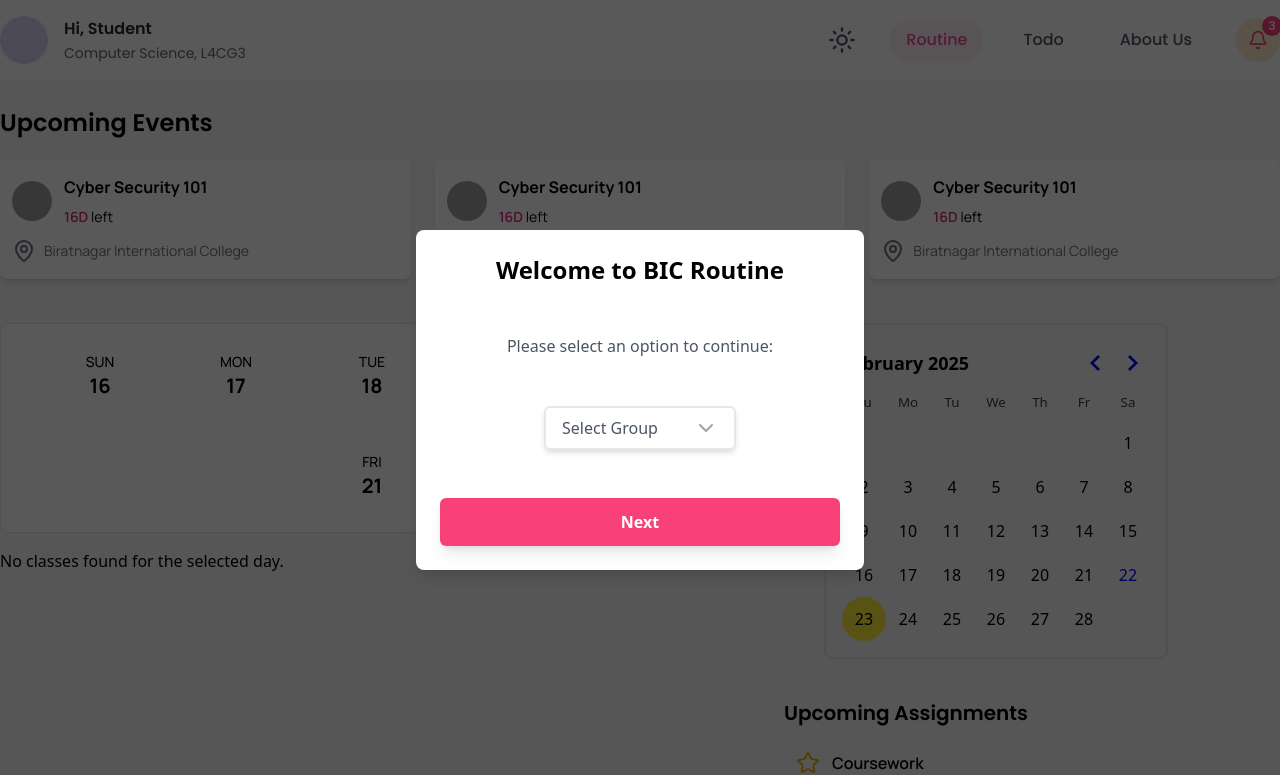
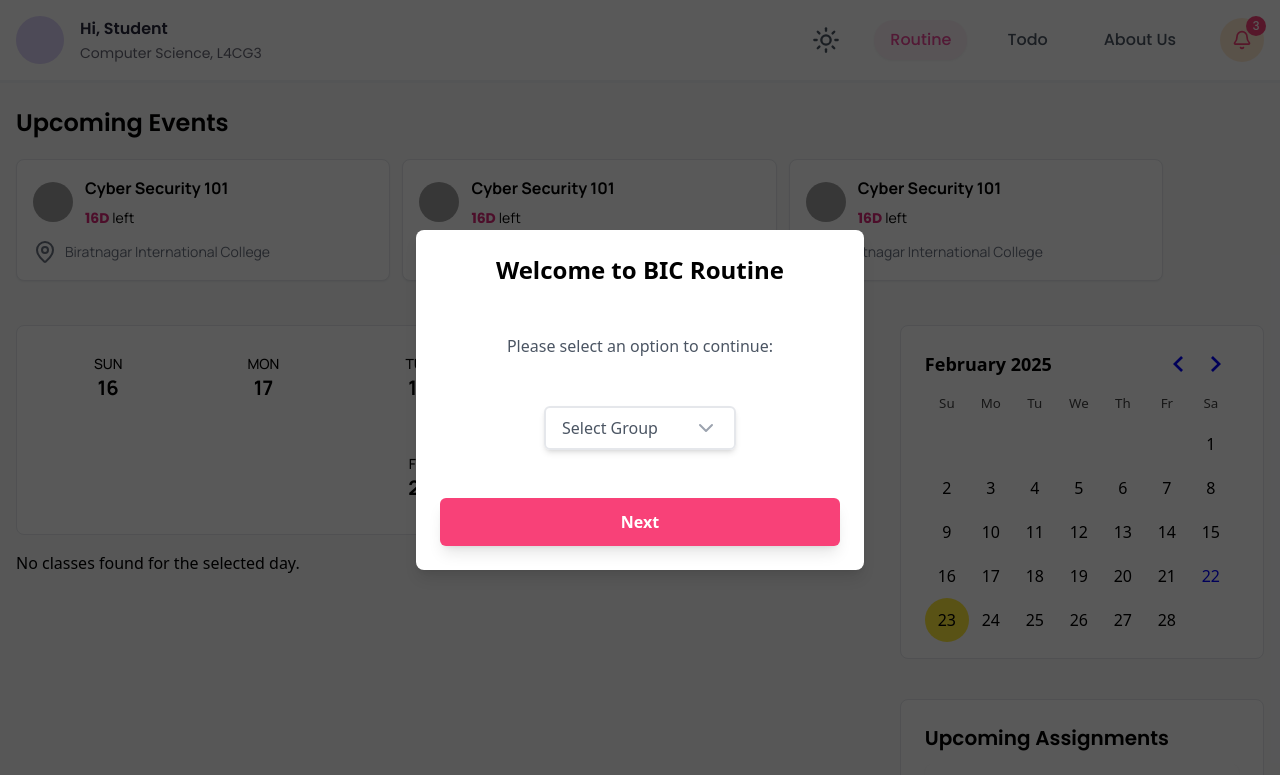
Before and after one commit to adgator101/routine-v2-react, a React (Vite) app: page / in a window 1280 px wide. Shown: the top 775 px of the page. Built offline with nearby package versions, Linux system fonts and the light colour scheme; grey boxes are pictures that could not be loaded.

Commit message:
feat: improve UI/alignment

```diff
--- a/src/components/Assignment.jsx
+++ b/src/components/Assignment.jsx
@@ -3,7 +3,7 @@
 
 const Assignment = () => {
   return (
-    <div>
+    <>
       <p className="font-poppins text-xl font-semibold">Upcoming Assignments</p>
       {[...Array(3)].map((_, index) => (
         <div
@@ -24,7 +24,7 @@
           </div>
         </div>
       ))}
-    </div>
+    </>
   );
 };
 
--- a/src/components/DateButton.jsx
+++ b/src/components/DateButton.jsx
@@ -12,7 +12,7 @@
   });
 
   return (
-    <div className="date-buttons flex flex-wrap justify-center gap-4 rounded-lg border border-gray-200 bg-white px-4 py-4 font-manrope md:mb-4 lg:gap-6">
+    <div className="date-buttons flex flex-wrap justify-evenly gap-4 rounded-lg border border-gray-200 bg-white px-4 py-4 font-manrope md:mb-4 lg:gap-6">
       {daysOfWeek.map((day, index) => {
         const isSelected = selectedDay === day;
 
--- a/src/components/EventCard.jsx
+++ b/src/components/EventCard.jsx
@@ -5,11 +5,11 @@
   return (
     <>
       <p className="font-poppins text-2xl font-semibold">Upcoming Events</p>
-      <div className="my-5 grid grid-cols-1 gap-3 font-manrope sm:grid-cols-2 md:grid-cols-3 md:gap-6">
+      <div className="my-5 flex flex-wrap lg:justify-stretch gap-3 font-manrope md:gap-6 lg:gap-3">
         {[...Array(3)].map((_, index) => (
           <div
             key={index}
-            className="grid cursor-pointer gap-3 rounded-lg bg-white p-3 py-4 shadow-md transition-[shadow_transform] hover:scale-105 hover:shadow-md"
+            className="grid w-96 cursor-pointer gap-3 rounded-lg bg-white p-4 shadow-sm transition-[shadow_transform] hover:scale-105 hover:shadow-md lg:w-[30%] border"
           >
             <div className="flex items-center gap-3">
               <img
@@ -20,7 +20,7 @@
               <div className="flex flex-col gap-2">
                 <p className="text-md font-bold">Cyber Security 101</p>
                 <p className="text-sm">
-                  <span className="text-md font-semibold text-[#db2778]">
+                  <span className="text-md font-poppins font-bold text-[#db2778]">
                     16D{" "}
                   </span>
                   left
--- a/src/components/NavBar.jsx
+++ b/src/components/NavBar.jsx
@@ -88,7 +88,7 @@
 
   return (
     <nav className="lg:max-w-8xl relative border-b border-gray-100 font-poppins lg:mx-auto">
-      <div className="flex items-center justify-between gap-4 py-4">
+      <div className="flex items-center justify-between gap-4 p-4">
         {/* Left - User Details */}
         <div className="flex items-center gap-4">
           <div className="group relative h-12 w-12 overflow-hidden rounded-full transition-transform duration-300 hover:scale-105">
--- a/src/components/RoutineCard.jsx
+++ b/src/components/RoutineCard.jsx
@@ -6,7 +6,7 @@
 
   return (
     <div className="flex w-full font-manrope">
-      <div className="group relative my-3 flex min-h-[80px] w-full cursor-pointer items-center justify-between rounded-lg border border-t bg-white p-3 shadow-sm transition-all duration-300 hover:-translate-y-1 hover:shadow-md dark:border-gray-700 dark:bg-gray-800 sm:my-4 sm:min-h-[90px] sm:px-5 lg:max-w-4xl">
+      <div className="group relative my-3 flex min-h-[80px] w-full cursor-pointer items-center justify-between rounded-lg border border-t bg-white p-3 shadow-sm transition-all duration-300 hover:-translate-y-1 hover:shadow-md dark:border-gray-700 dark:bg-gray-800 sm:my-4 sm:min-h-[90px] sm:px-5">
         <div className="absolute left-0 top-0 h-full w-1 rounded-l-lg bg-accent/80" />
 
         <div className="absolute inset-0 rounded-lg bg-gradient-to-r from-accent/5 to-blue/5 opacity-0 transition-opacity duration-300 group-hover:opacity-100" />
--- a/src/pages/Home.jsx
+++ b/src/pages/Home.jsx
@@ -42,11 +42,11 @@
     );
   };
   return (
-    <div className="flex flex-wrap px-4 pb-16 md:px-0 md:pb-0 lg:flex-col lg:gap-6">
-      <div className="event-card w-full ">
+    <div className="flex flex-wrap px-4 pb-20 md:pb-4 lg:flex-col lg:gap-6">
+      <div className="event-card w-full">
         <EventCard />
       </div>
-      <div className="grid gap-20 lg:grid-cols-[1.5fr_1fr] lg:gap-10">
+      <div className="grid gap-20 lg:grid-cols-[2fr_1fr] lg:gap-10">
         <div>
           <DateButton selectedDay={selectedDay} handleSelect={handleSelect} />
           {todayRoutine.length > 0 ? (
@@ -58,8 +58,8 @@
           )}
           {!user && <Onboarding setUserGroup={handleUserGroup} />}
         </div>
-        <div className="space-y-10">
-          <div className="h-fit w-fit rounded-lg border-2 p-4 lg:mx-10">
+        <div className="space-y-10 lg:justify-self-end">
+          <div className="h-fit w-fit lg:w-full rounded-lg border px-6 py-4 bg-white">
             <DayPicker
               mode="single"
               selected={null}
@@ -73,7 +73,9 @@
               }}
             />
           </div>
-          <Assignment />
+          <div className="assignment-container bg-white px-6 py-6 border rounded-lg h-fit w-full">
+            <Assignment />
+          </div>
         </div>
       </div>
     </div>
--- a/src/styles/index.css
+++ b/src/styles/index.css
@@ -7,7 +7,7 @@
     min-height: 100vh;
 }
 #root{
-  @apply bg-[#f7f7f7]
+  @apply bg-[rgb(249_250_251)]
 }
 @layer utilities {
     /* Layout */
```
